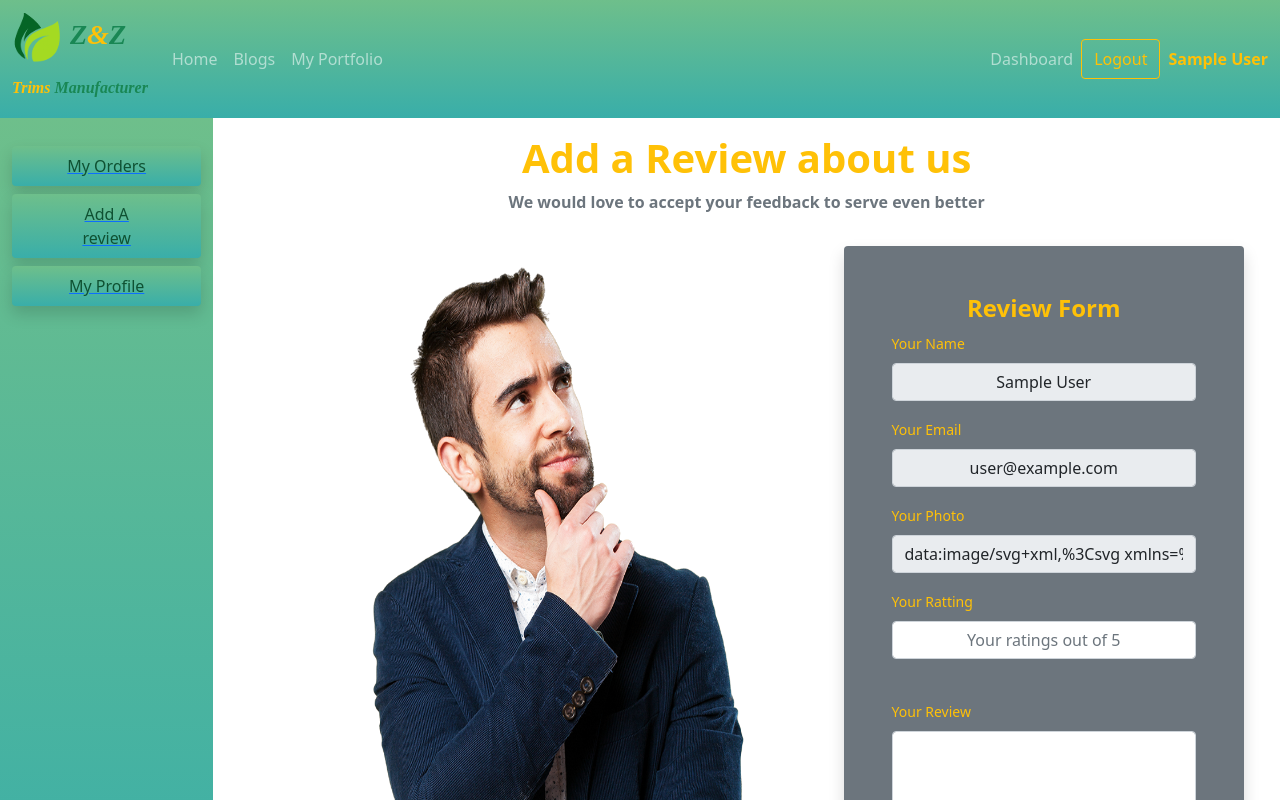
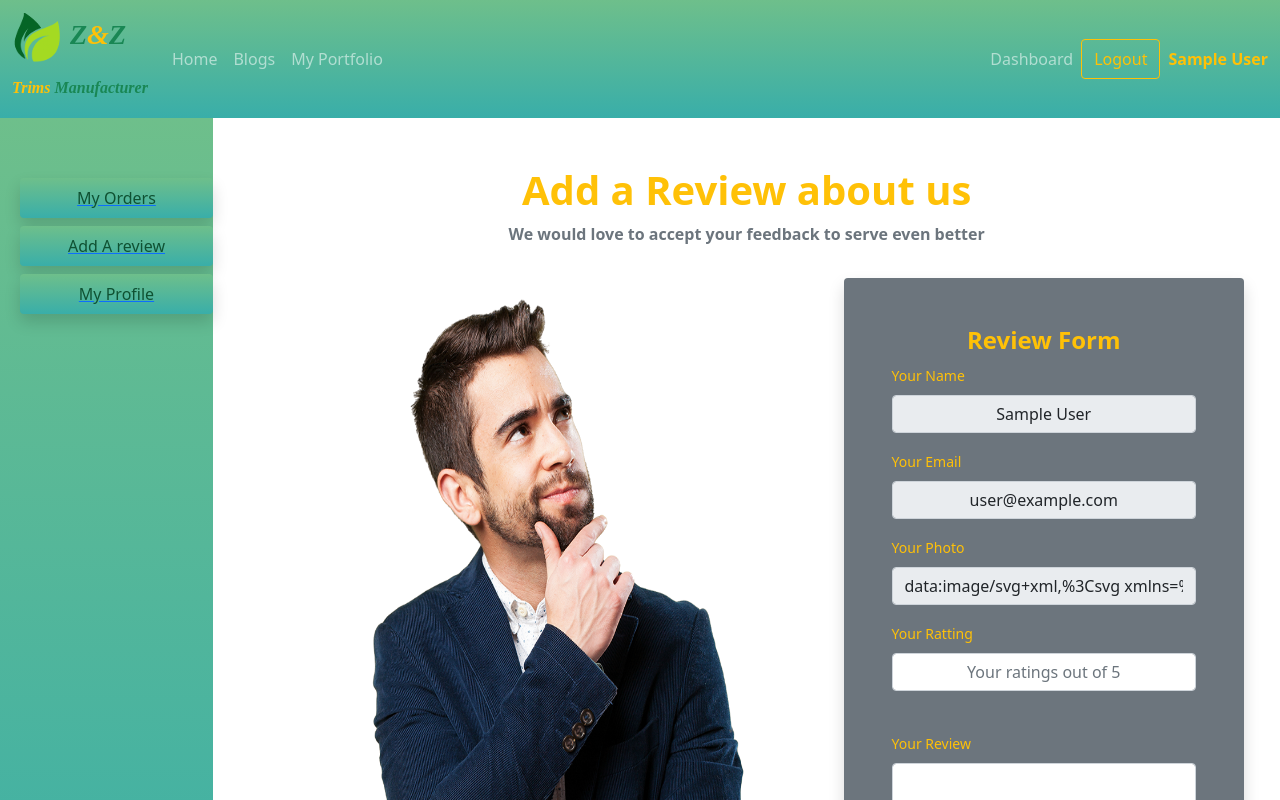
Before and after one commit to Zahid-BM/z---z-trims-full-stack-with-mern, a React (Create React App) app: page /dashboard/addreview in a window 1280 px wide. Shown: the top 800 px of the page. Built offline with nearby package versions, Linux system fonts and the light colour scheme; no server answers; sample sign-in values are in the browser's storage.

Commit message:
Alhamdulillah dashboard sidebar issue solved with fixed top

```diff
--- a/src/Pages/Dashboard/AddReview.js
+++ b/src/Pages/Dashboard/AddReview.js
@@ -33,7 +33,7 @@ const AddReview = () => {
     };
     return (
         <>
-            <Container className='my-3'>
+            <Container className='my-5'>
                 <h1 className='text-center fw-bold text-warning'>Add a Review about us</h1>
                 <p className='text-center fw-bold text-secondary'>We would love to accept your feedback to serve even better</p>
                 <Row>
--- a/src/Pages/Dashboard/Dashboard.js
+++ b/src/Pages/Dashboard/Dashboard.js
@@ -6,13 +6,13 @@ import PageTitle from '../Shared/PageTitle/PageTitle';
 const Dashboard = () => {
     return (
         <>
-            <Container fluid>
+            {<Container fluid>
                 <Row>
                     <Col className='base-bg' lg={2}>
-                        <Navbar collapseOnSelect expand="lg" variant='dark'>
-                            <Navbar.Toggle aria-controls="responsive-navbar-nav" />
+                        <Navbar style={{ position: 'fixed' }} collapseOnSelect expand="lg" variant='dark' className='mt-lg-5 px-2'>
+                            <Navbar.Toggle className='text-warning base-bg' aria-controls="responsive-navbar-nav" />
                             <Navbar.Collapse id="responsive-navbar-nav">
-                                <ListGroup className='text-decoration-none vh-lg-100 my-3 mx-auto'>
+                                <ListGroup className='text-decoration-none vh-lg-100 mx-auto'>
                                     <Link to={'/dashboard/myorders'}> <ListGroup.Item className='base-bg my-1 border-0 text-decoration-none shadow px-5 rounded text-center' variant='success' action>
                                         My Orders
                                     </ListGroup.Item></Link>
@@ -30,9 +30,8 @@ const Dashboard = () => {
                         <Outlet></Outlet>
                     </Col>
                 </Row>
-
-                <PageTitle title={'Dashboard'} />
-            </Container>
+            </Container>}
+            <PageTitle title={'Dashboard'} />
         </>
     );
 };
--- a/src/Pages/Dashboard/MyOrders.js
+++ b/src/Pages/Dashboard/MyOrders.js
@@ -55,9 +55,9 @@ const MyOrders = () => {
         }
     };
     return (
-        <div>
+        <>
             <Container>
-                <div className=''>
+                <div className='mt-3'>
                     <h2 className='text-center  display-5 fw-bold text-warning'>My Orders : {myOrders.length} items</h2>
                     <p className="text-center text-secondary fw-bold">User can see all of the orders that done with this account only</p>
 
@@ -91,7 +91,7 @@ const MyOrders = () => {
                 </div>
             </Container>
 
-        </div>
+        </>
     );
 };
 
```
